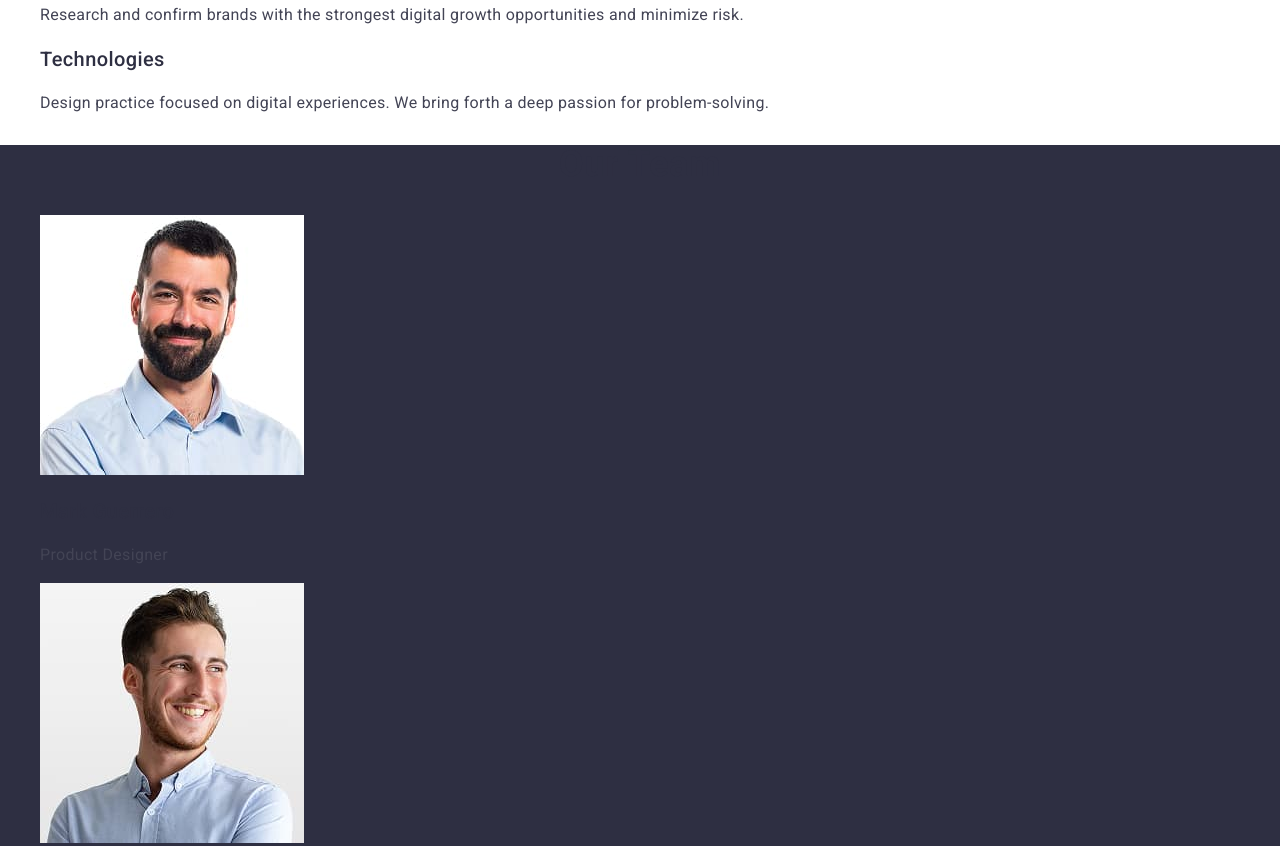
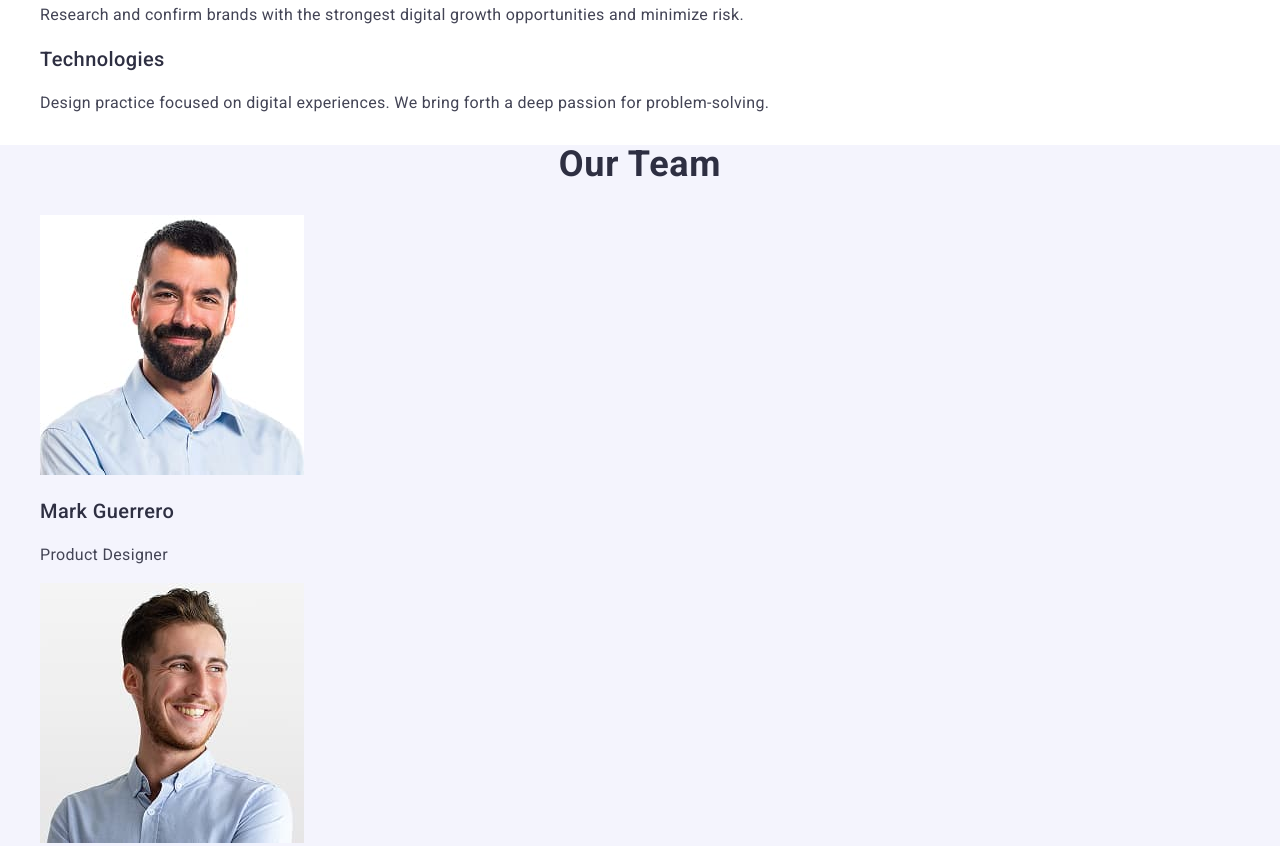
Before and after one commit to newzelander/goit-markup-hw-02, a plain HTML site: page index.html in a window 1280 px wide. Shown: the part 673-1519 px from the top of the page. Drawn offline with nearby package versions, Linux system fonts and the light colour scheme.

Commit message:
Add team-section background color

```diff
--- a/css/styles.css
+++ b/css/styles.css
@@ -111,7 +111,7 @@ p.white {
 }
 
 .team-section {
-  background-color: #2e2f42;
+  background-color: #f4f4fd;
 }
 
 .page-footer {
```
